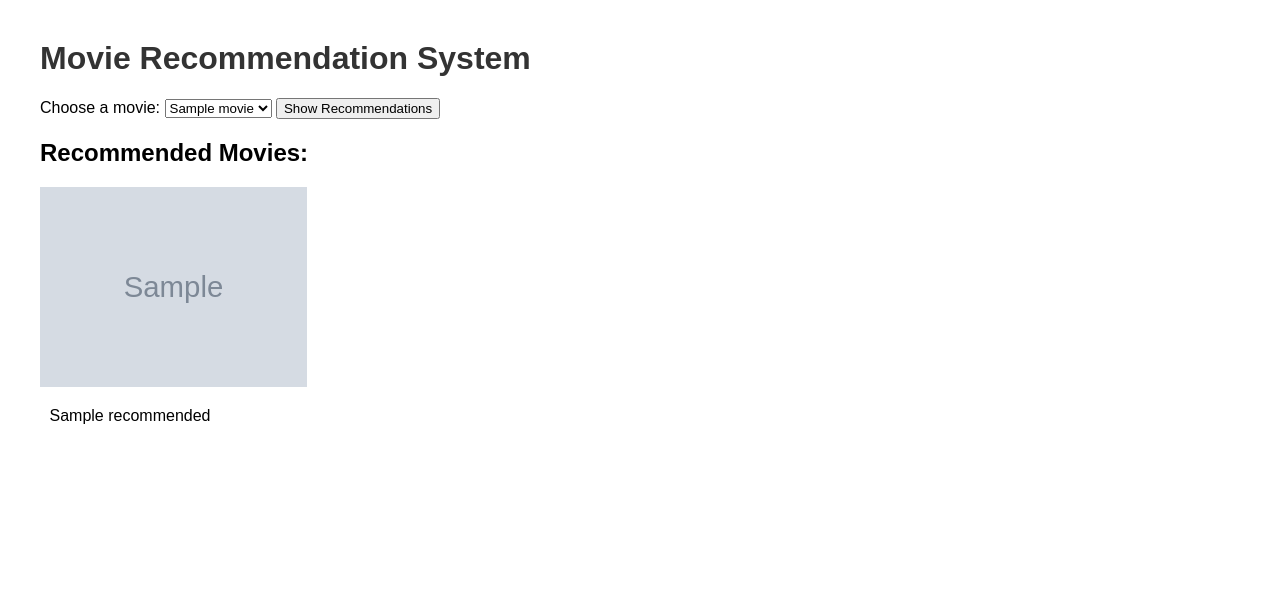
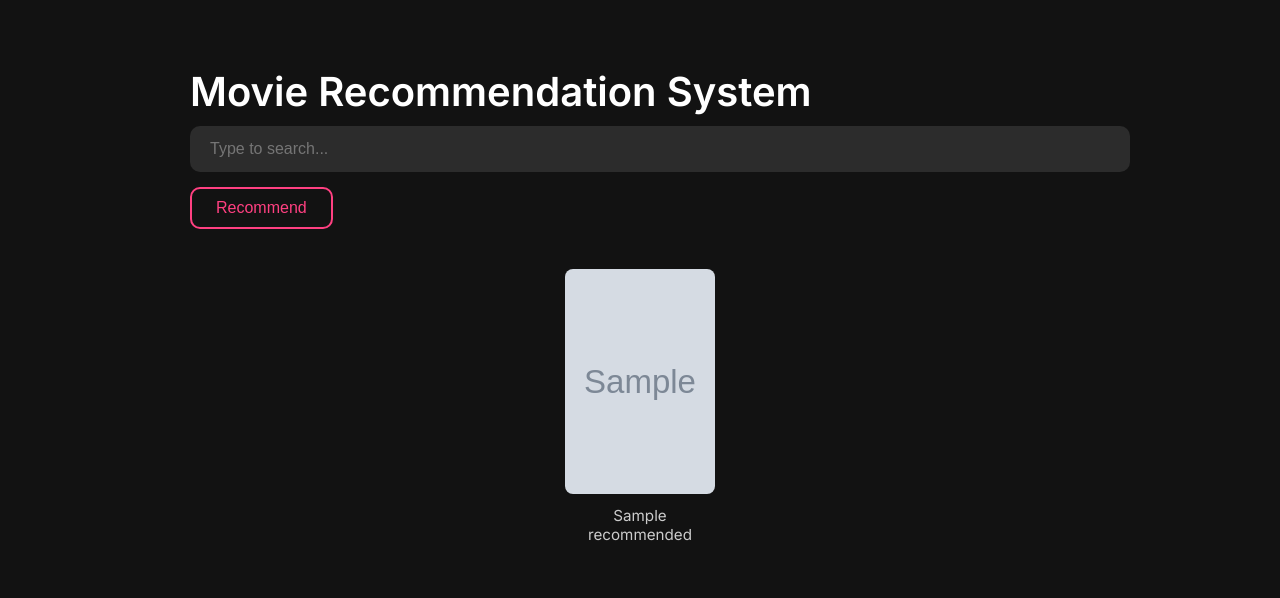
Before and after one commit to Nazihahaha/Movie-Recommendation-System, a Flask app: template templates/index.html in a window 1280 px wide. Shown: the top 598 px of the page. Run offline with Flask 3, Linux system fonts and the light colour scheme; the template is opened without the code that fills it: most values are stand-ins (such as "Sample title", 1, 10 or a date in 2020); grey boxes marked "Sample" are stand-in pictures; parts of the project's set-up code (start-up, migrations or seed data) failed here and were passed over.

Commit message:
Updated html file

```diff
--- a/templates/index.html
+++ b/templates/index.html
@@ -1,31 +1,116 @@
 <!DOCTYPE html>
-<html>
+<html lang="en">
 <head>
+    <meta charset="UTF-8">
     <title>Movie Recommender</title>
+    <link href="https://fonts.googleapis.com/css2?family=Inter:wght@400;600&display=swap" rel="stylesheet">
     <style>
-        body { font-family: Arial; margin: 40px; }
-        h1 { color: #333; }
-        form, .recommendations { margin-top: 20px; }
-        img { height: 200px; }
-        .movie-grid { display: flex; flex-wrap: wrap; gap: 20px; }
-        .movie { width: 180px; text-align: center; }
+        body {
+            background-color: #121212;
+            color: #fff;
+            font-family: 'Inter', sans-serif;
+            margin: 0;
+            padding: 40px 20px;
+            display: flex;
+            justify-content: center;
+        }
+
+        .container {
+            max-width: 900px;
+            width: 100%;
+        }
+
+        h1 {
+            font-size: 2.5rem;
+            font-weight: 600;
+            margin-bottom: 10px;
+        }
+
+        label {
+            font-size: 0.9rem;
+            color: #bbb;
+            margin-bottom: 8px;
+            display: block;
+        }
+
+        .search-section {
+            display: flex;
+            flex-direction: column;
+            gap: 15px;
+            align-items: flex-start;
+        }
+
+        .dropdown-input {
+            width: 100%;
+            padding: 14px 20px;
+            border-radius: 10px;
+            background-color: #2c2c2c;
+            border: none;
+            color: white;
+            font-size: 16px;
+            outline: none;
+        }
+
+        .recommend-btn {
+            padding: 10px 24px;
+            font-size: 16px;
+            font-weight: 500;
+            color: #ff4081;
+            background-color: transparent;
+            border: 2px solid #ff4081;
+            border-radius: 10px;
+            cursor: pointer;
+            transition: all 0.3s ease;
+        }
+
+        .recommend-btn:hover {
+            background-color: #ff4081;
+            color: white;
+        }
+
+        .movie-grid {
+            margin-top: 40px;
+            display: flex;
+            flex-wrap: wrap;
+            gap: 30px;
+            justify-content: center;
+        }
+
+        .movie {
+            width: 150px;
+            text-align: center;
+        }
+
+        .movie img {
+            width: 100%;
+            border-radius: 8px;
+            height: 225px;
+            object-fit: cover;
+        }
+
+        .movie p {
+            margin-top: 8px;
+            font-size: 0.95rem;
+            color: #ccc;
+        }
     </style>
 </head>
 <body>
-    <h1 style="text-align: centre">Movie Recommendation System</h1>
-    <form method="POST">
-        <label for="movie">Choose a movie:</label>
-        <select name="movie" required>
-            {% for movie in movie_list %}
-                <option value="{{ movie }}" {% if movie == selected_movie %}selected{% endif %}>{{ movie }}</option>
-            {% endfor %}
-        </select>
-        <button type="submit">Show Recommendations</button>
-    </form>
+    <div class="container">
+        <h1>Movie Recommendation System</h1>
 
-    {% if recommended %}
-    <div class="recommendations">
-        <h2>Recommended Movies:</h2>
+        <form method="POST" class="search-section">
+            <input list="movie-list" name="movie" id="movie" class="dropdown-input" placeholder="Type to search...">
+            <datalist id="movie-list">
+                {% for movie in movie_list %}
+                    <option value="{{ movie }}"></option>
+                {% endfor %}
+            </datalist>
+
+            <button type="submit" class="recommend-btn">Recommend</button>
+        </form>
+
+        {% if recommended %}
         <div class="movie-grid">
             {% for title, poster in recommended %}
             <div class="movie">
@@ -34,7 +119,7 @@
             </div>
             {% endfor %}
         </div>
+        {% endif %}
     </div>
-    {% endif %}
 </body>
 </html>
```
